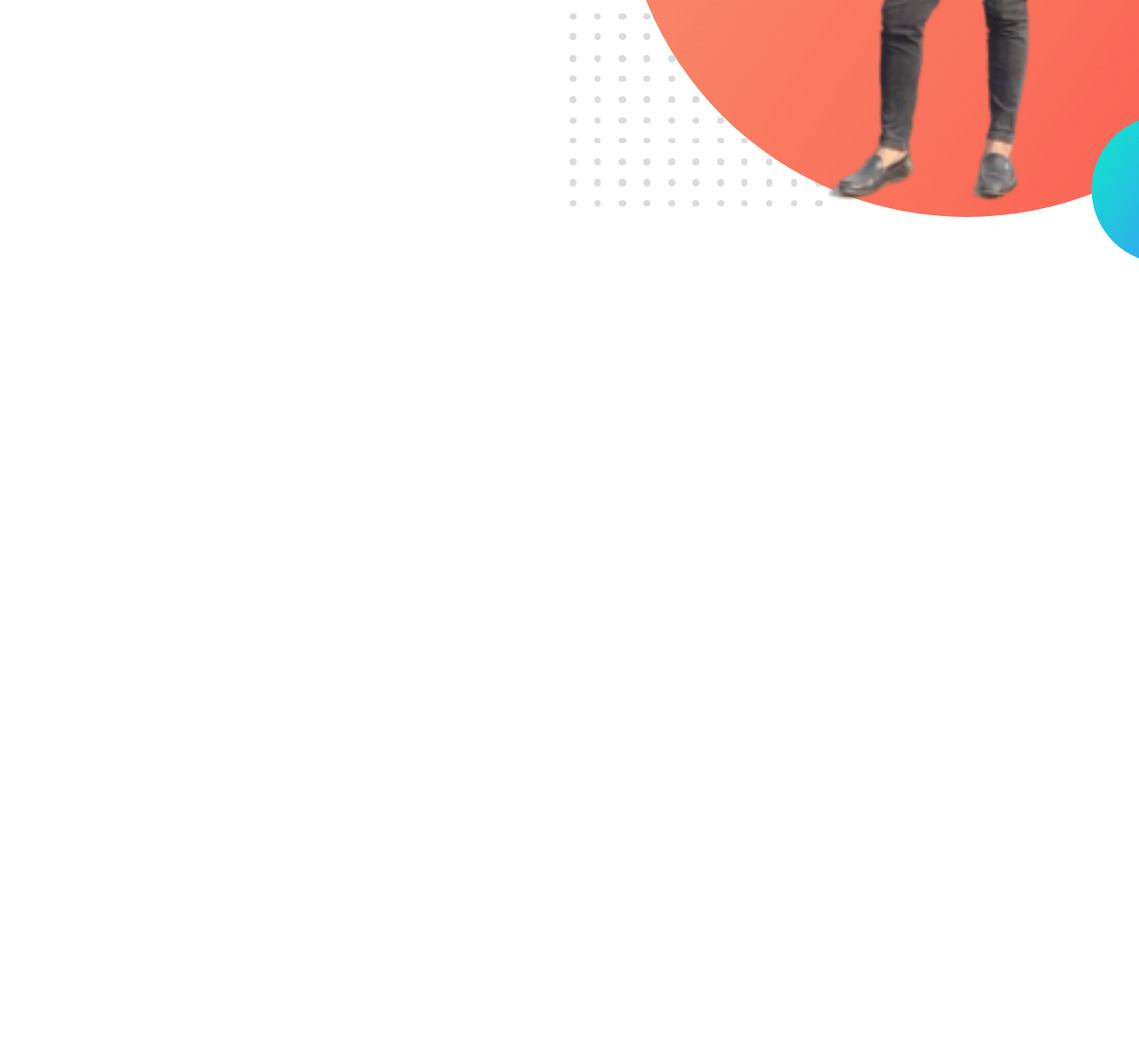
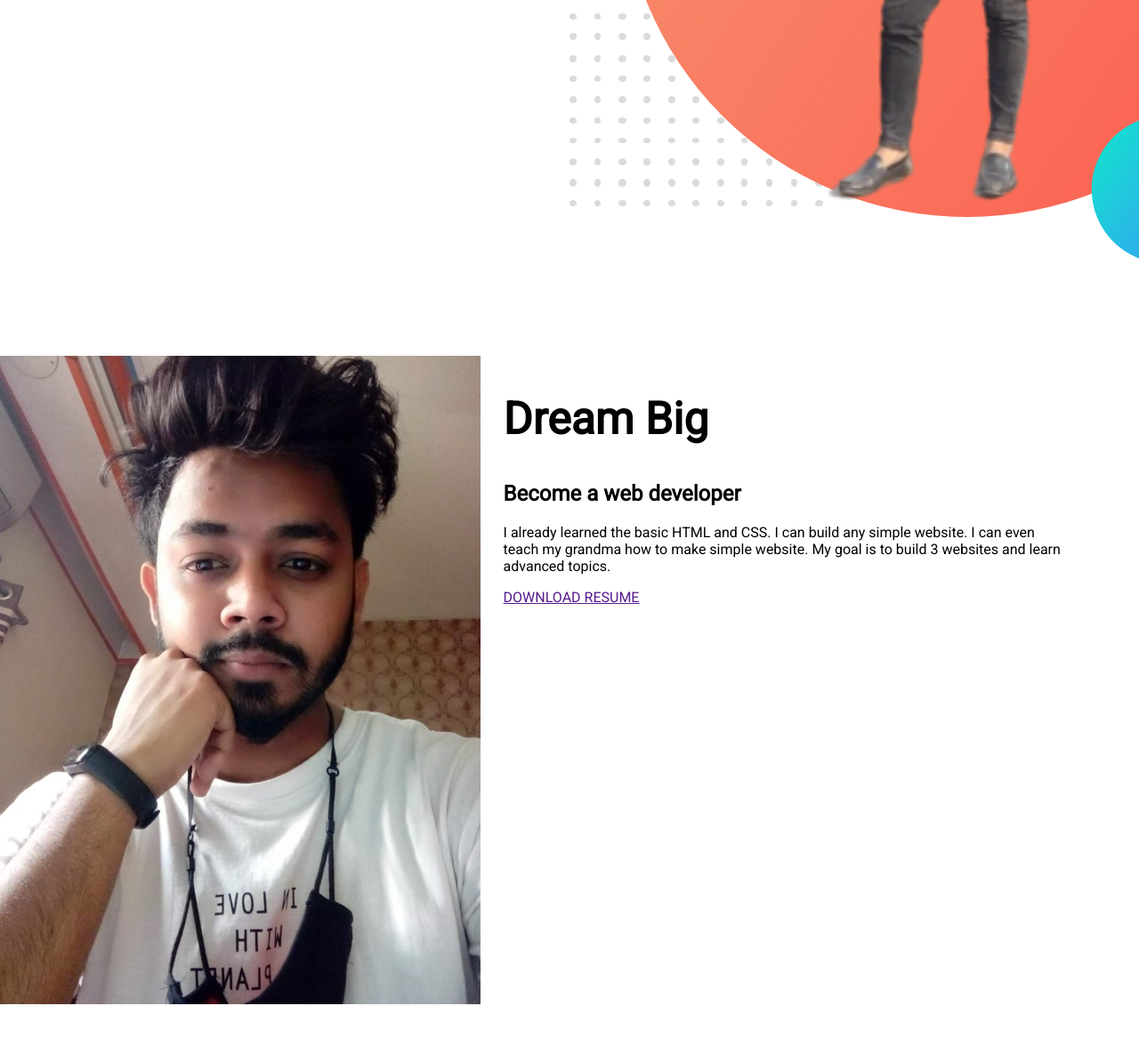
Before and after one commit to bulbuo/developer-portfolio, a plain HTML site: page index.html in a window 1280 px wide. Shown: the part 533-1700 px from the top of the page at 89% size. Before the commit the page ends 833 px from the top, so only its background shows below. Drawn offline with Linux system fonts and the light colour scheme.

Commit message:
dream added

```diff
--- a/index.html
+++ b/index.html
@@ -29,6 +29,18 @@
             <img src="showOff/my.png" alt="">
         </div>
     </section>
+    <section class="dream big">
+        <div>
+            <img src="images/756.jpg" alt="">
+        </div>
+        <div class="half-width">
+            <h1>Dream Big</h1>
+            <h2>Become a web developer</h2>
+            <p>I already learned the basic HTML and CSS. I can build any simple website. I can even teach my grandma how
+                to make simple website. My goal is to build 3 websites and learn advanced topics.</p>
+            <a class="link button" target="_blank" href="">DOWNLOAD RESUME</a>
+        </div>
+    </section>
 </body>
 
 </html>
--- a/style.css
+++ b/style.css
@@ -13,6 +13,7 @@ h1 {
 
 section {
     display: flex;
+    margin-bottom: 100px;
 }
 
 .half-width {
@@ -33,3 +34,7 @@ section {
     background-image: url(images/top-banner.png);
     background-repeat: no-repeat;
 }
+
+.dream-big {
+    background-image: url(images/dream-bg.png);
+}
```
Also changed, not shown: images/756.jpg (renamed from showOff/756.jpg).
